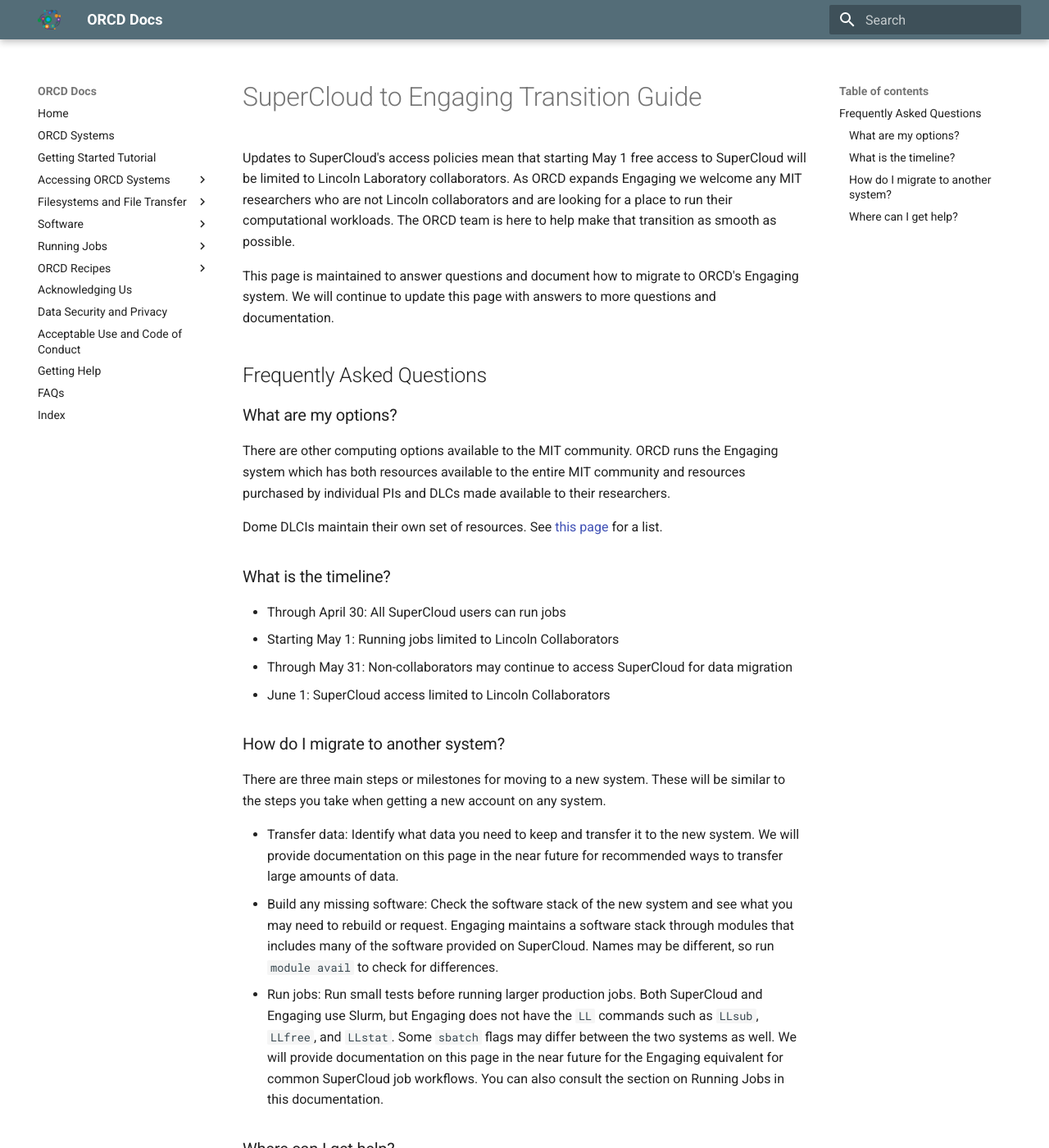
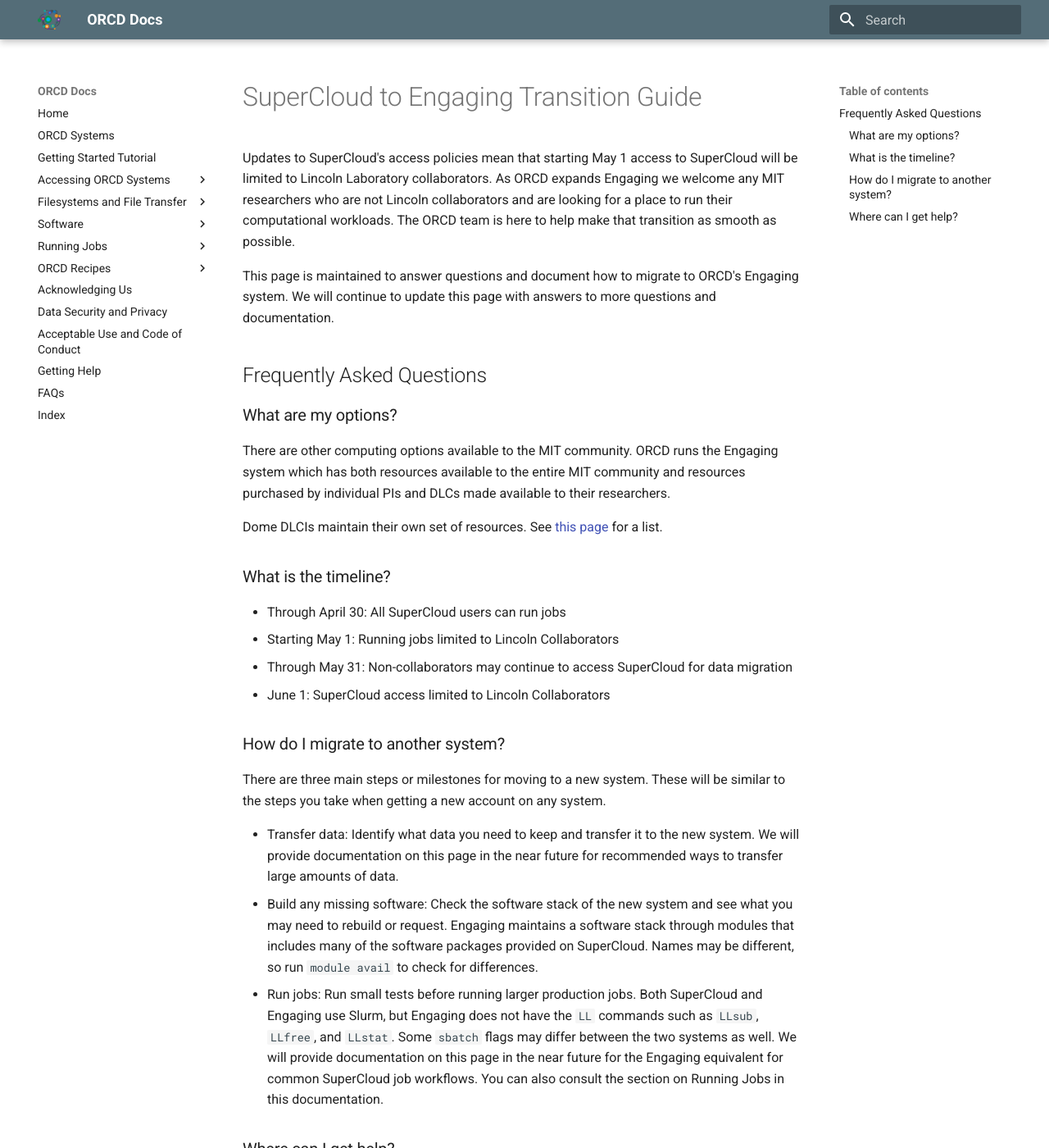
Before and after one commit to mit-orcd/orcd-docs-edit, an MkDocs documentation site: the page built from docs/transition-guide-supercloud.md, in a window 1280 px wide and 1400 px high. Shown: the whole window at 82% size. Built offline with MkDocs 1.6.1 and Material for MkDocs 9.7.7, drawn with Linux system fonts in a browser that asks for light colours.

Commit message:
small edits

```diff
--- a/docs/transition-guide-supercloud.md
+++ b/docs/transition-guide-supercloud.md
@@ -1,6 +1,6 @@
 # SuperCloud to Engaging Transition Guide
 
-Updates to SuperCloud's access policies mean that starting May 1 free access to SuperCloud will be limited to Lincoln Laboratory collaborators. As ORCD expands Engaging we welcome any MIT researchers who are not Lincoln collaborators and are looking for a place to run their computational workloads. The ORCD team is here to help make that transition as smooth as possible.
+Updates to SuperCloud's access policies mean that starting May 1 access to SuperCloud will be limited to Lincoln Laboratory collaborators. As ORCD expands Engaging we welcome any MIT researchers who are not Lincoln collaborators and are looking for a place to run their computational workloads. The ORCD team is here to help make that transition as smooth as possible.
 
 This page is maintained to answer questions and document how to migrate to ORCD's Engaging system. We will continue to update this page with answers to more questions and documentation.
 
@@ -24,7 +24,7 @@
 There are three main steps or milestones for moving to a new system. These will be similar to the steps you take when getting a new account on any system.
 
 - Transfer data: Identify what data you need to keep and transfer it to the new system. We will provide documentation on this page in the near future for recommended ways to transfer large amounts of data.
-- Build any missing software: Check the software stack of the new system and see what you may need to rebuild or request. Engaging maintains a software stack through modules that includes many of the software provided on SuperCloud. Names may be different, so run `module avail` to check for differences.
+- Build any missing software: Check the software stack of the new system and see what you may need to rebuild or request. Engaging maintains a software stack through modules that includes many of the software packages provided on SuperCloud. Names may be different, so run `module avail` to check for differences.
 - Run jobs: Run small tests before running larger production jobs. Both SuperCloud and Engaging use Slurm, but Engaging does not have the `LL` commands such as `LLsub`, `LLfree`, and `LLstat`. Some `sbatch` flags may differ between the two systems as well. We will provide documentation on this page in the near future for the Engaging equivalent for common SuperCloud job workflows. You can also consult the section on Running Jobs in this documentation.
 
 ### Where can I get help?
```
